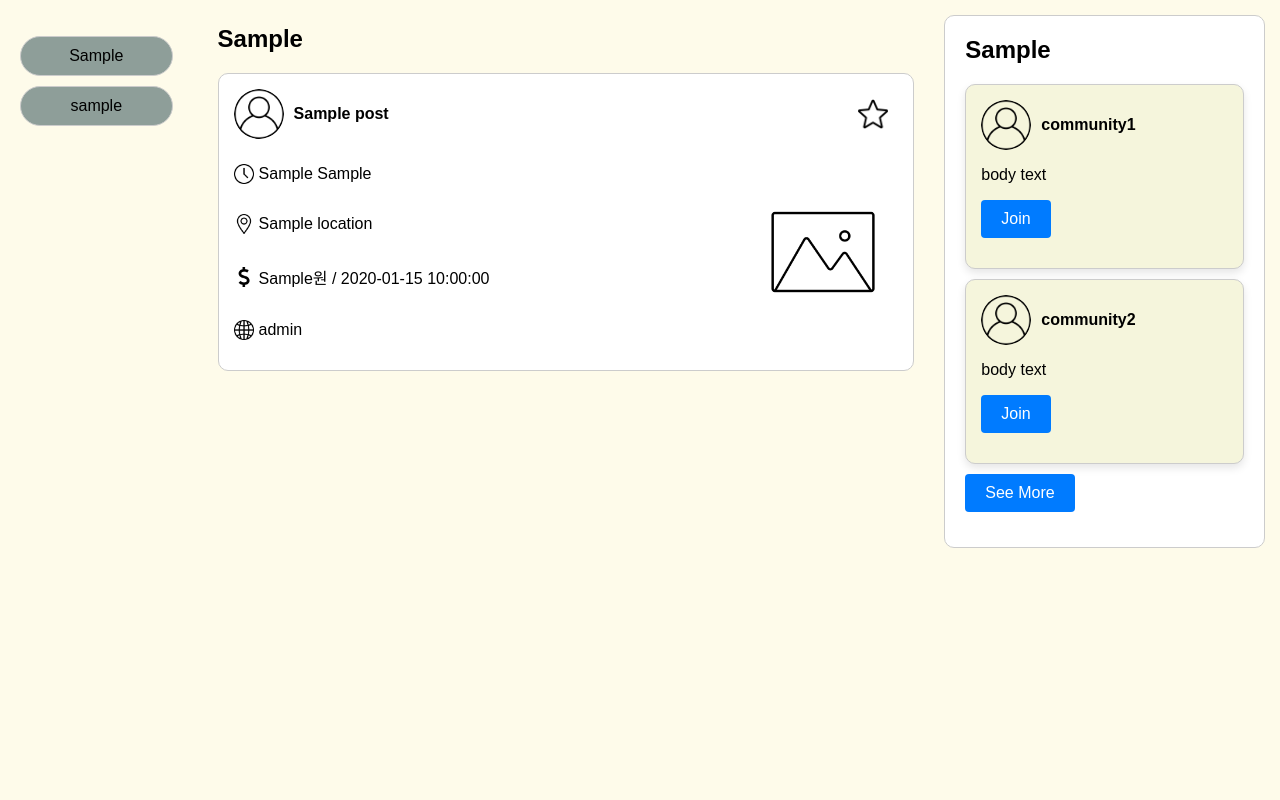
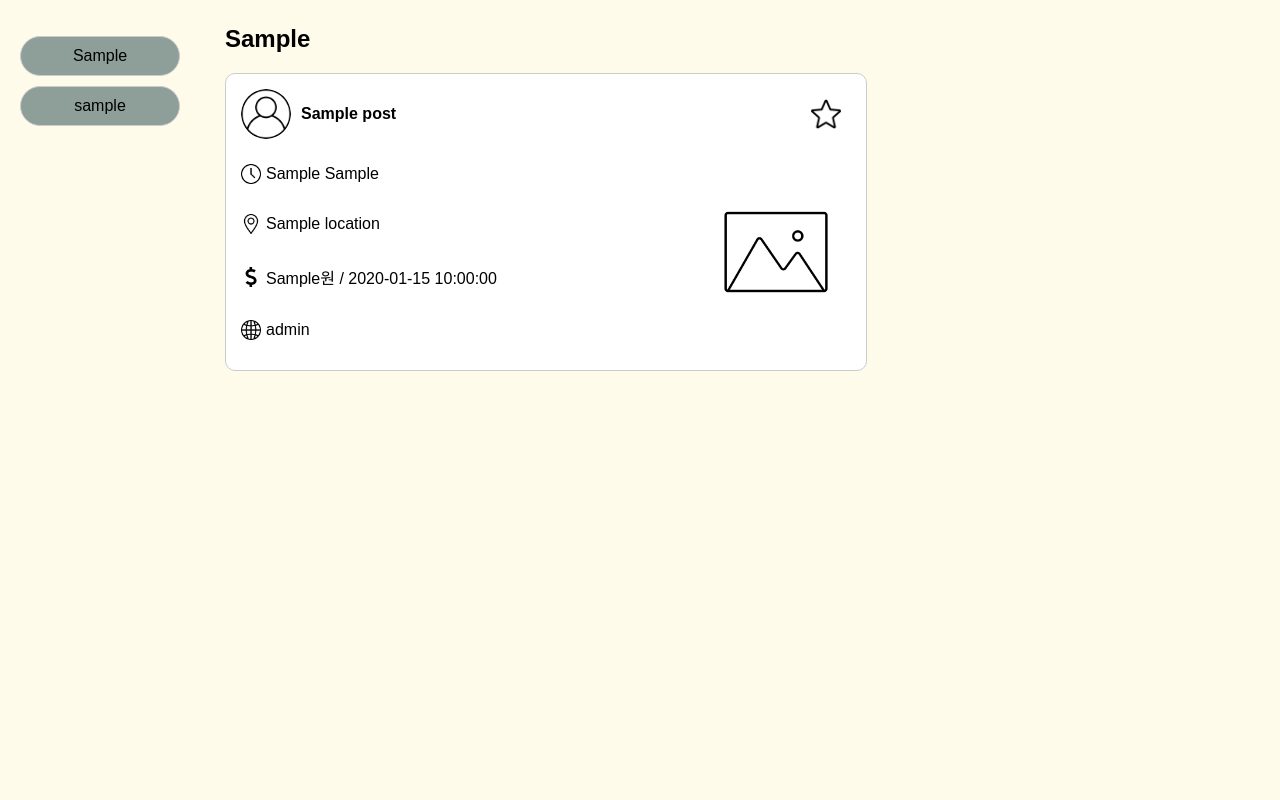
Before and after one commit to daniazie/DT_web_prototype, a Flask app: template templates/home/home-guest.html in a window 1280 px wide. Shown: the part 70-870 px from the top of the page. Run offline with Flask 3, Linux system fonts and the light colour scheme; the template is opened without the code that fills it: most values are stand-ins (such as "Sample title", 1, 10 or a date in 2020); some libraries are stand-ins or nearby versions.

Commit message:
home 조정

```diff
--- a/templates/home/home-guest.html
+++ b/templates/home/home-guest.html
@@ -17,7 +17,7 @@
     .main-content {
         display: flex;
         flex-direction: column;
-        width: calc(100% - 150px);
+        width: calc(65% - 150px);
         padding: 5px;
     }
 
@@ -32,6 +32,7 @@
         padding: 10px;
         margin: 10px;
         box-sizing: border-box;
+        width: 10vw;
         min-width: 300px;
     }
 
@@ -213,32 +214,6 @@
                     </article>
                 {% endfor %}
             </section>
-            <section class="my-community">
-                <h2>{{ labels['My_Community'] }}</h2>
-                <div class="community">
-                    <div class="post-header">
-                        <img src="..\static\profile.png" alt="Profile Picture" class="profile-pic">
-                        <p><strong>community1</strong></p>
-                    </div>
-                    <p>body text</p>
-                    <a href="/community">
-                        <button>Join</button>
-                    </a>
-                </div>
-                <div class="community">
-                    <div class="post-header">
-                        <img src="..\static\profile.png" alt="Profile Picture" class="profile-pic">
-                        <p><strong>community2</strong></p>
-                    </div>
-                    <p>body text</p>
-                    <a href="/community">
-                        <button>Join</button>
-                    </a>
-                </div>
-                <a href="/community">
-                    <button>See More</button>
-                </a>
-            </section>
         </div>
     </div>
 </body>
--- a/templates/home/home-user.html
+++ b/templates/home/home-user.html
@@ -220,6 +220,7 @@
                 {% endfor %}
             </section>
             <section class="my-community">
+                {% if my_comm_list[0] %}
                     <h2>{{ labels['My_Community'] }}</h2>
                     {% for i in my_comm_list %}
                     <div class="community" onclick="window.location.href='/community/comm?id={{i.community_id}}'">
@@ -232,7 +233,7 @@
                     <a href="/community">
                         <button>{{ labels['See_More'] }}</button>
                     </a>
-
+                {% endif %}
                 <h2>{{labels['Suggested_Community']}}</h2>
                 {% for i in sug_comm_list %}
                     <div class="community">
```
Lines whose indentation alone changed are shown as unchanged.
